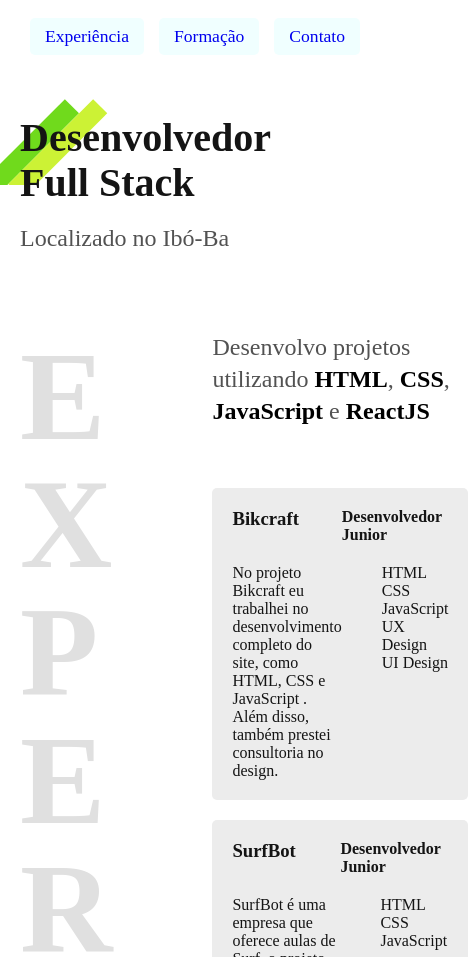
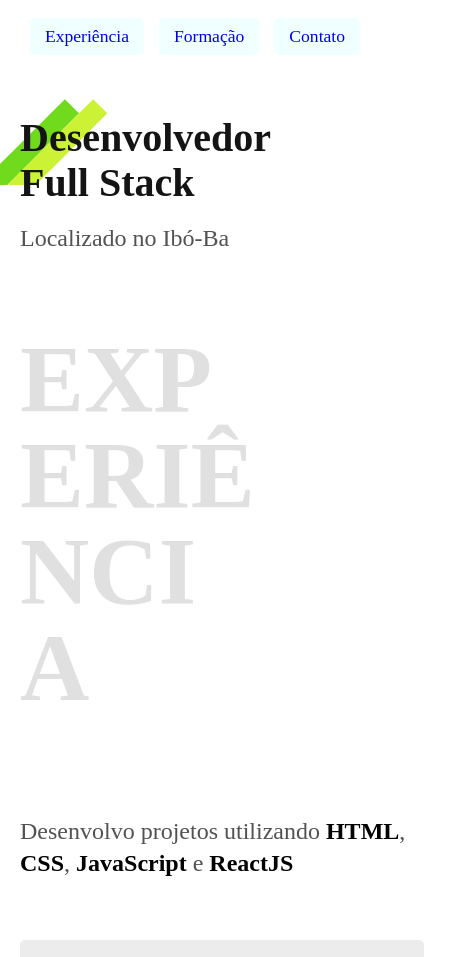
Before and after one commit to andreonofre/porfolio, a plain HTML site: page index.html in a window 390 px wide. Shown: the part 80-1037 px from the top of the page, 468 px wide, since content can reach past the window. Drawn offline with Linux system fonts and the light colour scheme.

Commit message:
responsivo exp

```diff
--- a/CSS/experiencia.css
+++ b/CSS/experiencia.css
@@ -37,8 +37,6 @@
 
 }
 
-.empresa-texto{
-}
 
 
 /* .empresa-ano{ */
@@ -52,11 +50,57 @@
 
 
 .empresa-titulo{
+    font-size: 1.8rem;
     padding-bottom:20px;
+    font-weight: bold;
+    margin-left: 20px;
 }
 
 
+
+
+.empresa-texto{
+    font-size: 1.5rem;
+    color: #6e6868;
+    line-height: 1.4;
+}
+
 .empresa-habilidades{
-    margin-left: 40px;
+    display: flex;
+    margin-left: 20px;
+    align-content: start;
+    flex-wrap: wrap;
+    gap: 10PX;
+}
 
+.empresa-habilidades li{
+    font-size: 1.5rem;
+    background-color: rgb(151, 158, 153);
+    padding: 10px 22px;
+    border-radius: 5px;
 }
+
+@media (max-width: 800px){
+    .experiencia{
+        grid-template-columns: 1fr;
+    }
+    .subtitulo{
+        font-size: 6rem;
+        line-height: 1;
+        text-transform: uppercase;
+        word-break: break-all;
+        max-width: 5ch;
+        /* vai ficar com o texto quebrado em 4 char por linha */
+    }
+    .empresa-texto{
+        font-size: 1.5rem;
+        color: #6e6868;
+        line-height: 1.4;
+    }
+    .empresa-habilidades li{
+        font-size: 1rem;
+        background-color: rgb(151, 158, 153);
+        padding: 10px 22px;
+        border-radius: 5px;
+    }
+}
--- a/index.html
+++ b/index.html
@@ -1,5 +1,5 @@
 <!DOCTYPE html>
-<html lang="en">
+<html lang="pt-br">
 <head>
     <meta charset="UTF-8">
     <meta http-equiv="X-UA-Compatible" content="IE=edge">
@@ -52,10 +52,10 @@
                     <li>HTML</li>
                     <li>CSS</li>
                     <li>JavaScript</li>
-                    <!-- <li>ReactJS</li> -->
+                    <li>ReactJS</li>
                     <li>UX Design</li>
                     <li>UI Design</li>
-                    <!-- <li>Python</li> -->
+                    <li>Python</li>
                 </ul>
             </div>
 
@@ -71,8 +71,8 @@
                     <li>HTML</li>
                     <li>CSS</li>
                     <li>JavaScript</li>
-                    <!-- <li>ReactJS</li> -->
-                    <!-- <li>Python</li> -->
+                    <li>ReactJS</li>
+                    <li>Python</li>
                 </ul>
             </div>
 
```
